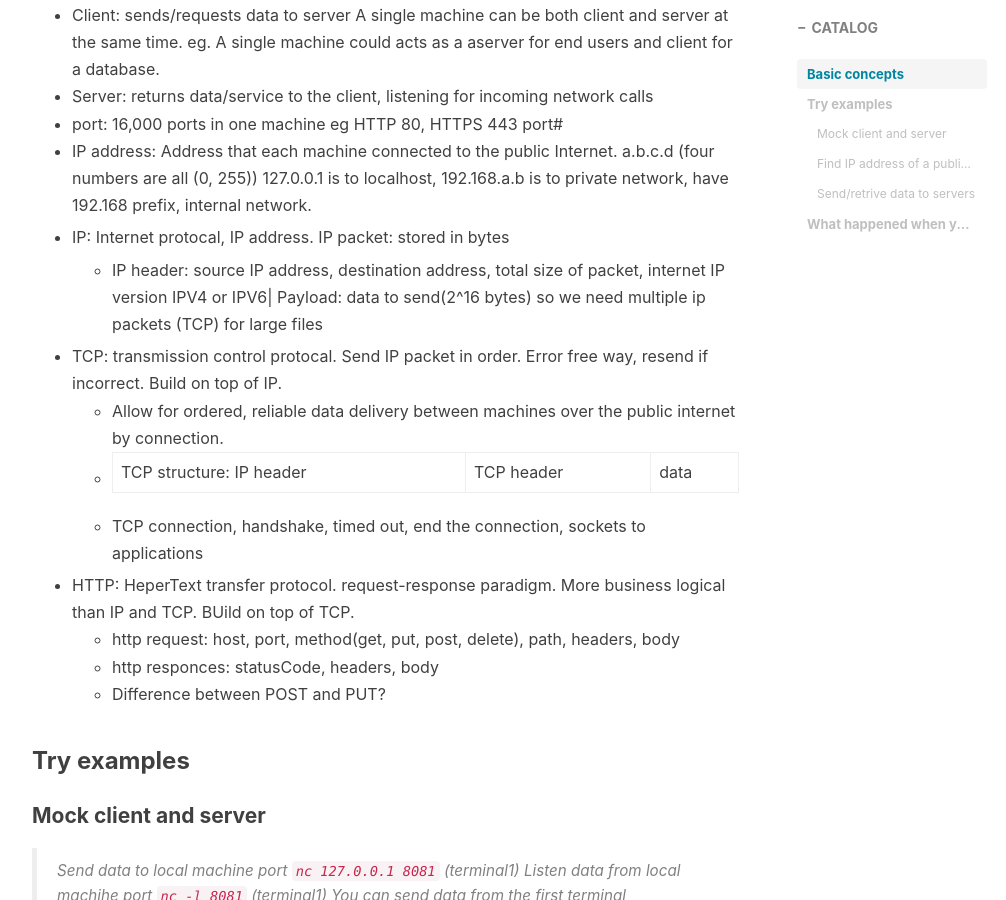
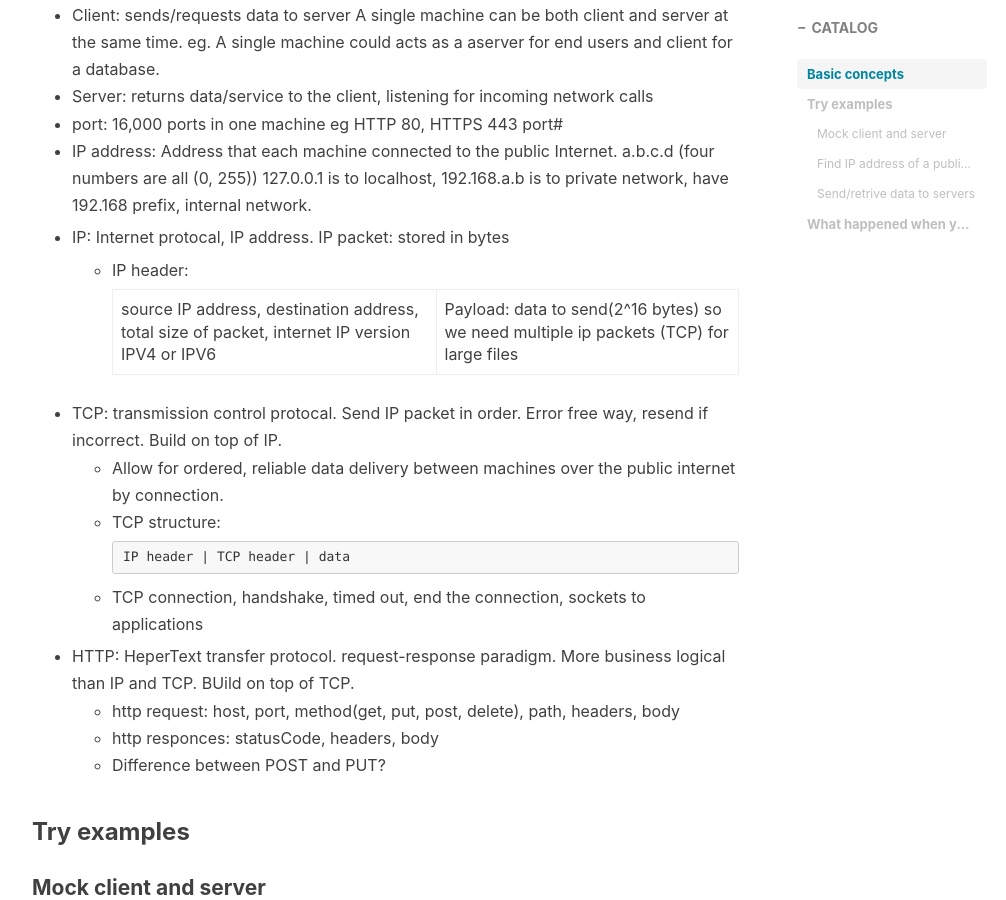
Before and after one commit to ly16/ly16.github.io, a Jekyll site: the page built from _posts/2020-12-31-system-design-clientServerModel.md, in a window 1280 px wide and 900 px high, scrolled down 607 px. Shown: the whole window, without its empty margins (233-1239 px from the left). Built offline with Jekyll 4.4.1, drawn with Linux system fonts in a browser that asks for light colours; nearby versions of some CDN libraries; comment, search, counter and statistics services are not loaded; some of the changed lines change nothing that is shown.

Commit message:
Update 2020-12-31-system-design-clientServerModel.md

```diff
--- a/_posts/2020-12-31-system-design-clientServerModel.md
+++ b/_posts/2020-12-31-system-design-clientServerModel.md
@@ -21,12 +21,16 @@ tags:
 
 - IP: Internet protocal, IP address. IP packet: stored in bytes
 
-  - IP header: source IP address, destination address, total size of packet, internet IP version IPV4 or IPV6|
-  Payload: data to send(2^16 bytes) so we need multiple ip packets (TCP) for large files
+  - IP header:
+
+    | source IP address, destination address, total size of packet, internet IP version IPV4 or IPV6 | Payload: data to send(2^16 bytes) so we need multiple ip packets (TCP) for large files |
 
 - TCP: transmission control protocal. Send IP packet in order. Error free way, resend if incorrect.  Build on top  of IP.
   - Allow for ordered, reliable data delivery between machines over the public internet by connection.
-  - TCP structure: IP header | TCP header | data
+  - TCP structure:
+
+        IP header | TCP header | data
+
   - TCP connection, handshake, timed out, end the connection, sockets to applications
 
 - HTTP: HeperText transfer protocol. request-response paradigm. More business logical than IP and TCP. BUild on top of TCP.
```
